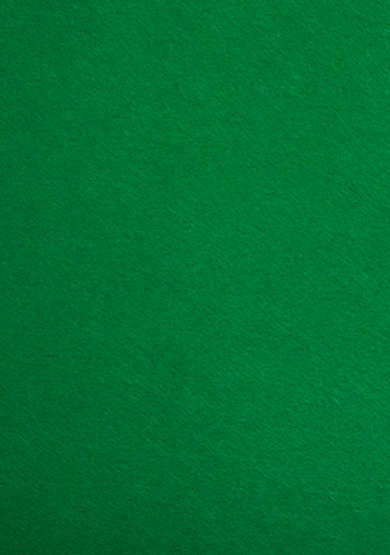
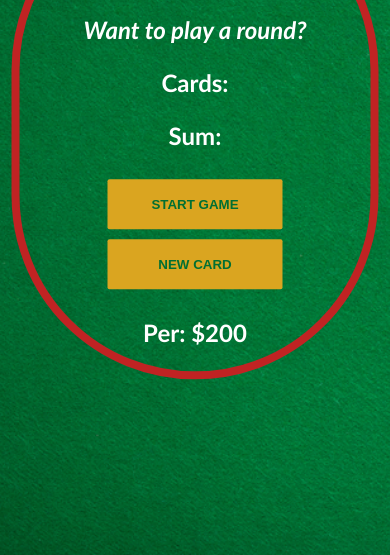
Before and after one commit to SJ-209/simple-blackjack-game, a website built with Vite: page index.html in a window 390 px wide. Shown: the part 289-844 px from the top of the page. Built offline with nearby package versions, Linux system fonts and the light colour scheme.

Commit message:
responsive design layout

```diff
--- a/index.css
+++ b/index.css
@@ -3,8 +3,20 @@ body {
     background-image: url("images/table.png");
     background-size: cover;
     font-weight: bold;
+    font-size: x-large;
     color: white;
     text-align: center;
+}
+
+.center-div {
+    position: absolute;   /* Take the div out of the normal flow */
+    top:50%;            /* Move top-left to the center */
+    left: 50%;
+    transform: translate(-50%, -50%);
+    width: 40rem;
+    height: 30rem;
+    border: 8px solid rgb(192, 35, 35);
+    border-radius: 1000px;
 }
 
 h1 {
@@ -18,6 +30,7 @@ h1 {
 button {
     color: #016f32;
     width: 150px;
+    height: 50px;
     background: goldenrod;
     padding-top: 5px;
     padding-bottom: 5px;
@@ -27,3 +40,16 @@ button {
     margin-bottom: 2px;
     margin-top: 2px;
 }
+
+@media screen and (max-width: 695px) {
+    button {
+        width: 50%;  /* Make buttons full width on mobile */
+        margin: 5px 0;  /* Add some vertical spacing */
+    }
+
+    .center-div {
+        width: 90%;  /* Make the center div responsive */
+        height: auto;
+        min-height: 20rem;
+    }
+}
--- a/index.html
+++ b/index.html
@@ -1,8 +1,10 @@
 <html>
     <head>
         <link rel="stylesheet" href="index.css">
+        <meta name="viewport" content="width=device-width, initial-scale=1.0">
     </head>
     <body>
+        <div class="center-div">
             <h1>Blackjack</h1>
             <p id="message-el">Want to play a round?</p>
             <p id="cards-el">Cards:</p>
@@ -10,6 +12,7 @@
             <button onclick="startGame()">START GAME</button>
             <button onclick="newCard()">NEW CARD</button>
             <p id="player-el"></p>
+        </div>
         <script src="index.js"></script>
     </body>
 </html>
```
Lines whose indentation alone changed are shown as unchanged.
